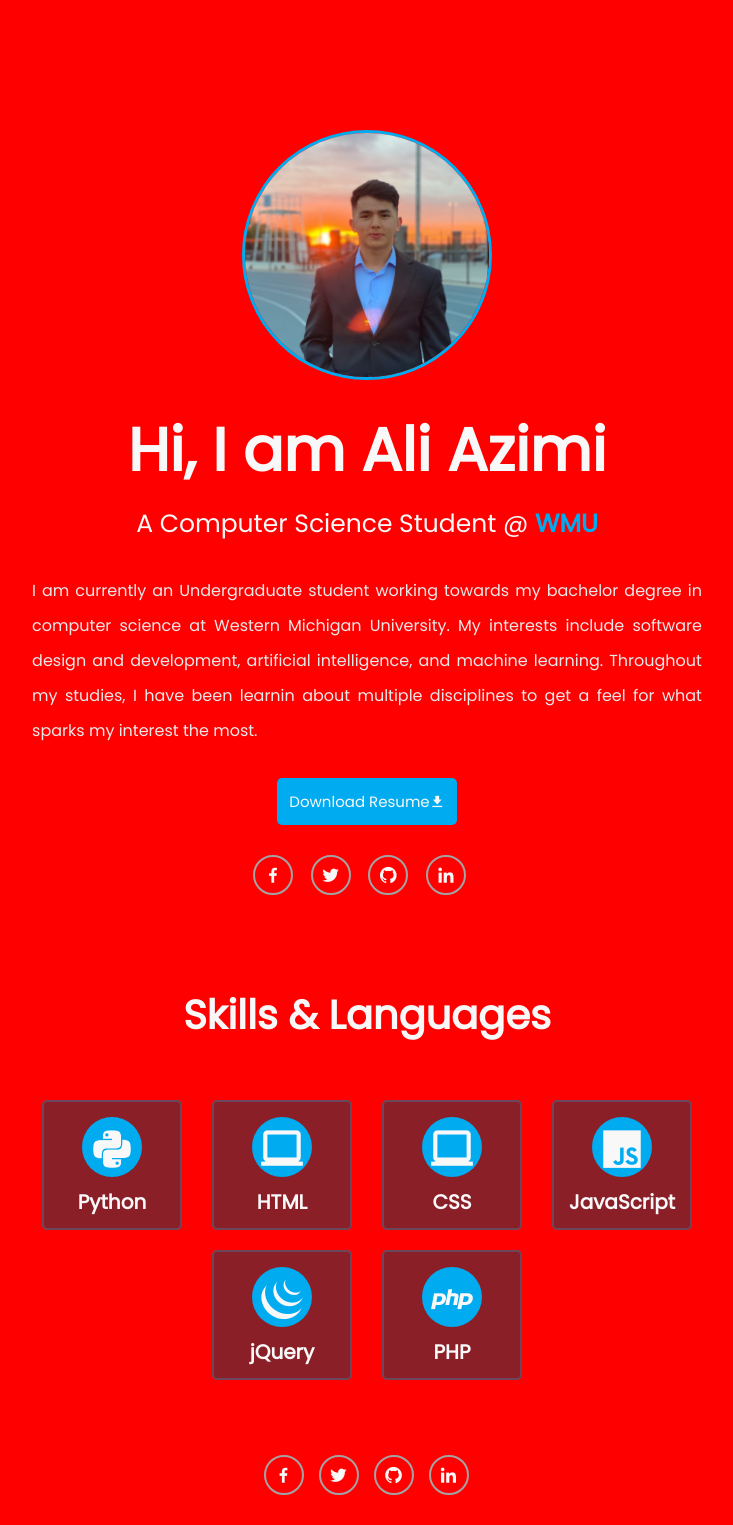
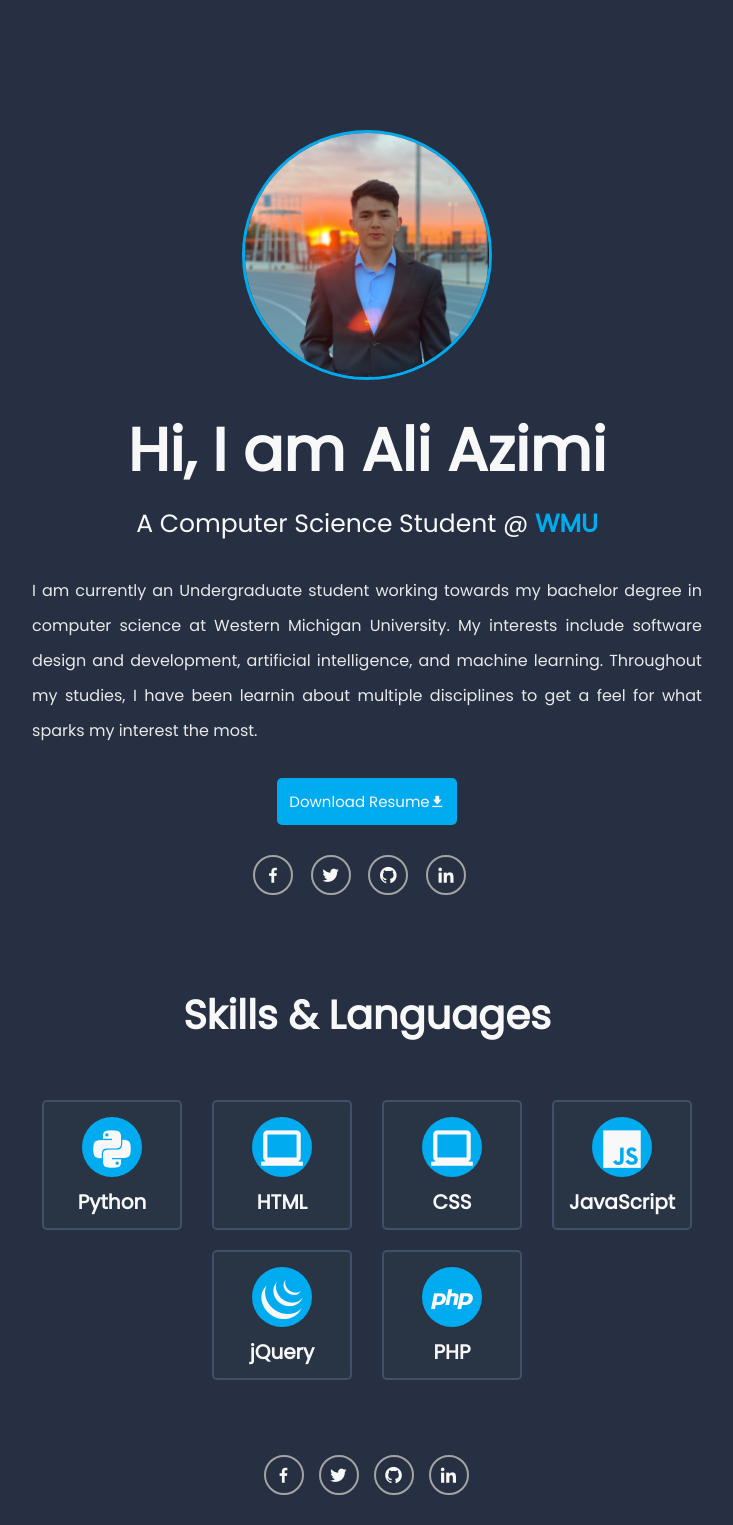
Before and after one commit to aliazim1/aliazim1.github.io, a PHP site: page / in a window 1280 px wide. Shown: the part 70-1595 px from the top of the page, without its empty margins (273-1006 px from the left). Run offline with PHP 8.4, Linux system fonts and the light colour scheme.

Commit message:
Update style.css

```diff
--- a/style.css
+++ b/style.css
@@ -22,8 +22,7 @@
 }
 
 body {
-    background-color: red;
-    /* background-color: #263042; */
+    background-color: #263042;
 }
 
 html {
```
